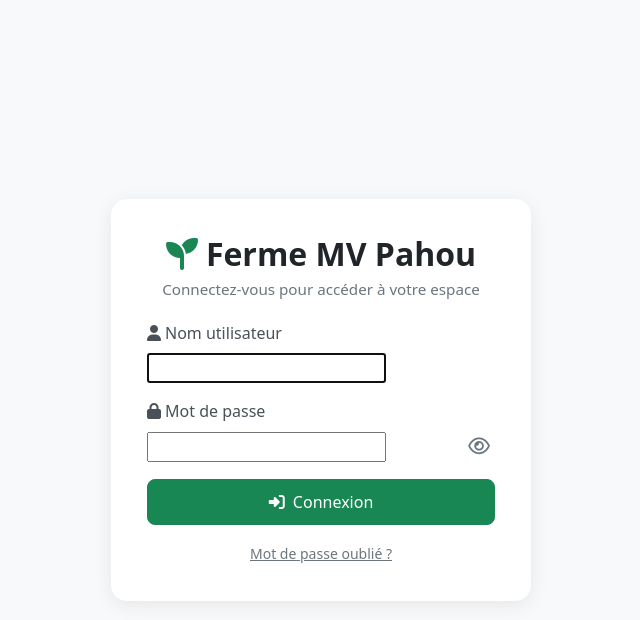
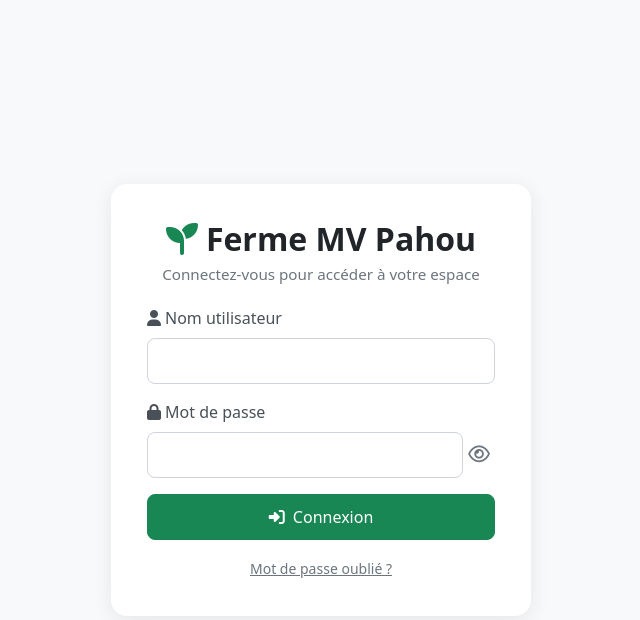
Before and after one commit to PAHOU-FARM/FERME-PAHOU, a Django app: page /accounts/login/ in a window 1280 px wide. Shown: the top 620 px of the page, without its empty margins (319-959 px from the left). Run offline with Django 5.2, Linux system fonts and the light colour scheme.

Commit message:
"Initial commit"

```diff
--- a/accounts/templates/accounts/login.html
+++ b/accounts/templates/accounts/login.html
@@ -62,11 +62,12 @@
       width: 100%;
     }
 
-    /* Conteneur spécifique pour le mot de passe avec œil */
+    /* Conteneur spécifique pour le mot de passe avec œil COLLÉ */
     .pwd-field-container {
       display: flex;
       align-items: center;
       width: 100%;
+      gap: 0; /* Supprime tout espace entre les éléments */
     }
 
     /* Champ mot de passe dans le conteneur flex */
@@ -75,13 +76,13 @@
       width: 100%;
     }
 
-    /* L'icône "œil" collée directement au champ */
+    /* L'icône "œil" COLLÉE directement au champ */
     .eye-plain {
       background: transparent;
       border: none;
       padding: 0;
       margin: 0;
-      margin-left: 8px; /* Espacement réduit pour coller au champ */
+      margin-left: 0; /* AUCUN espacement */
       line-height: 1;
       cursor: pointer;
       width: 32px;
@@ -104,6 +105,11 @@
       margin-bottom: 0.5rem;
       font-weight: 500;
       color: #495057;
+    }
+
+    /* Ajustement pour que le champ username ait la même apparence */
+    #id_username {
+      width: 100%;
     }
 
     /* Sécurité responsive */
@@ -148,20 +154,20 @@
         <label class="form-label">
           <i class="fa-solid fa-user me-1"></i>Nom utilisateur
         </label>
-        {{ form.username }}
+        <input type="text" name="username" class="form-control" id="id_username" required>
         {% for err in form.username.errors %}
           <div class="invalid-feedback d-block">{{ err }}</div>
         {% endfor %}
       </div>
 
-      <!-- Mot de passe avec œil collé à côté -->
+      <!-- Mot de passe avec œil COLLÉ à côté -->
       <div class="mb-3 field-container">
         <label class="form-label">
           <i class="fa-solid fa-lock me-1"></i>Mot de passe
         </label>
         <div class="pwd-field-container">
           <div class="pwd-input-wrapper">
-            {{ form.password }}
+            <input type="password" name="password" class="form-control" id="id_password" required>
           </div>
           <button type="button" class="eye-plain" id="togglePwd" aria-label="Afficher/Masquer le mot de passe">
             <i class="fa-regular fa-eye"></i>
@@ -187,9 +193,7 @@
   <script>
     (function () {
       var btn = document.getElementById('togglePwd');
-      // Trouver l'input password par son nom
-      var passwordInputs = document.querySelectorAll('input[type="password"]');
-      var inp = passwordInputs[0];
+      var inp = document.getElementById('id_password');
 
       if (btn && inp) {
         btn.addEventListener('click', function () {
```
